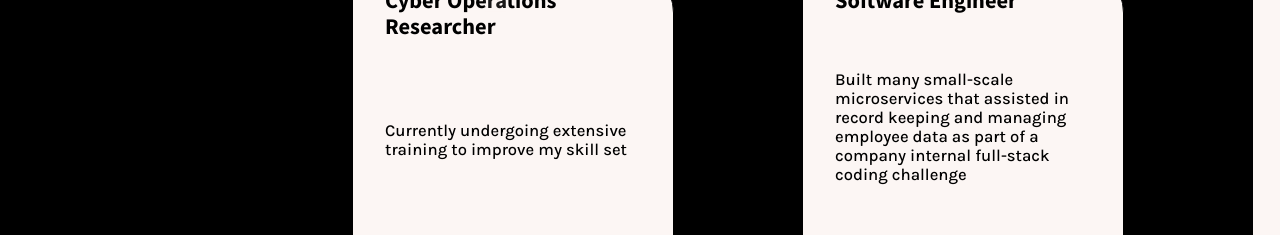
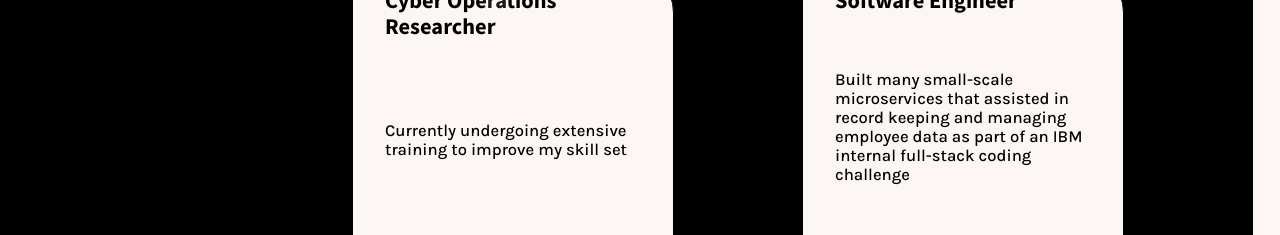
Before and after one commit to Graycouch/Web-Portfolio, a React (Create React App) app: page /experience in a window 1280 px wide. Shown: the part 229-464 px from the top of the page. Built offline with nearby package versions, Linux system fonts and the light colour scheme.

Commit message:
Updated Data

```diff
--- a/src/components/ExperienceData.js
+++ b/src/components/ExperienceData.js
@@ -8,7 +8,7 @@ export const Work = [
     {
         id:2,
         name:" Software Engineer",
-        description:"Built many small-scale microservices that assisted in record keeping and managing employee data as part of a company internal full-stack coding challenge",
+        description:"Built many small-scale microservices that assisted in record keeping and managing employee data as part of an IBM internal full-stack coding challenge",
         tags:["Company: IBM", "Location: Baton Rouge, LA", "From: July 2023 - Oct 2023"],
     },
     {
```
